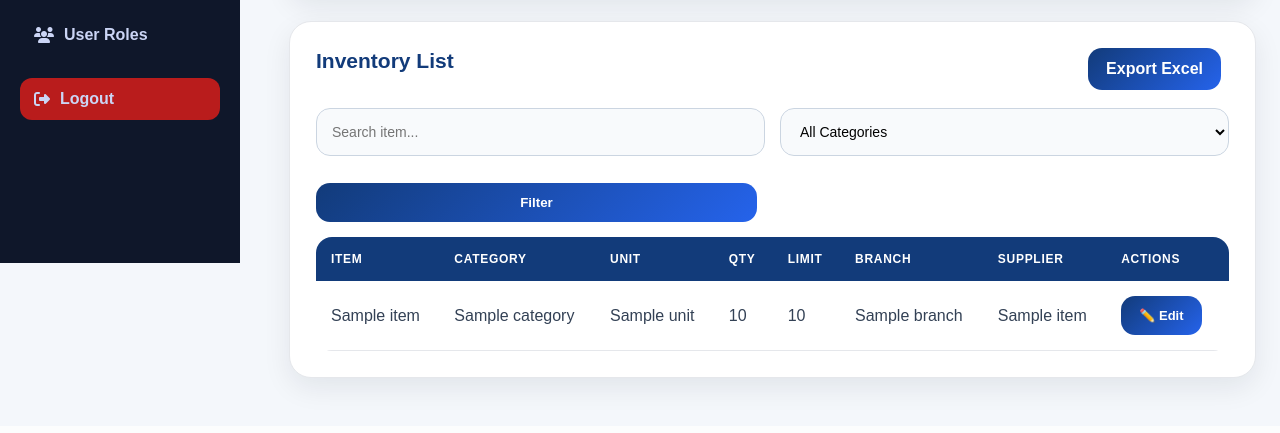
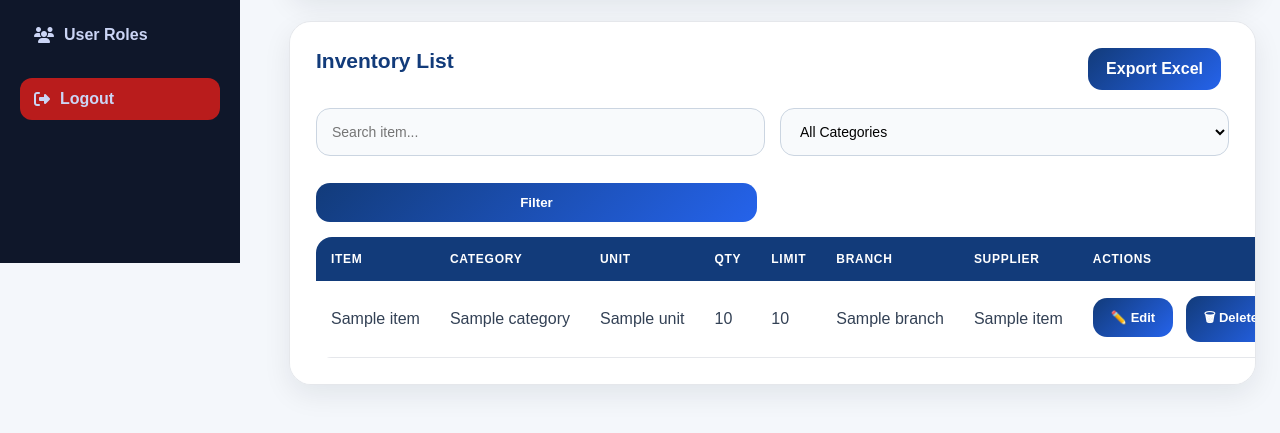
Before and after one commit to hamotk1010-cloud/icmpc-inventory-system, a Flask app: page /items in a window 1280 px wide. Shown: the part 537-970 px from the top of the page. Before the commit the page ends 934 px from the top, so only its background shows below. Run offline with Flask 3, Linux system fonts and the light colour scheme; a user stored in the database is signed in; tables that the repository leaves empty hold one stand-in row (values such as "Sample post"); a database or web service that is not in the repository returns one stand-in record (values such as "Sample title"); some libraries are stand-ins or nearby versions.

Commit message:
Add delete item and supplier feature (admin only)

```diff
--- a/app.py
+++ b/app.py
@@ -545,7 +545,9 @@ def items():
 
     conn = get_db_connection()
 
+    # =============================
     # ADD ITEM
+    # =============================
     if request.method == "POST":
         execute(conn, """
             INSERT INTO items
@@ -567,7 +569,9 @@ def items():
         flash("Item added successfully.", "success")
         return redirect(url_for("items"))
 
-    # FILTER
+    # =============================
+    # FILTER LOGIC (FIXED)
+    # =============================
     search = request.args.get("search", "")
     category = request.args.get("category", "")
 
@@ -580,10 +584,20 @@ def items():
 
     params = []
 
+    # branch filter
+    role = session.get("role")
+    branch = session.get("branch")
+
+    if role == "branch_manager" and branch:
+        query += " AND items.branch = ?"
+        params.append(branch)
+
+    # search filter
     if search:
         query += " AND items.item_name LIKE ?"
         params.append(f"%{search}%")
 
+    # category filter
     if category:
         query += " AND items.category = ?"
         params.append(category)
@@ -592,9 +606,7 @@ def items():
 
     item_list = fetchall(conn, query, tuple(params))
 
-    # ✅ IMPORTANT: GET ALL SUPPLIERS (WITH CATEGORY)
     supplier_list = fetchall(conn, "SELECT * FROM suppliers ORDER BY name ASC")
-
     conn.close()
 
     return render_template(
@@ -602,6 +614,61 @@ def items():
         items=item_list,
         suppliers=supplier_list
     )
+
+# =============================
+# DELETE ITEM
+# =============================
+@app.route("/items/delete/<int:item_id>", methods=["POST"])
+def delete_item(item_id):
+    check = require_login()
+    if check:
+        return check
+
+    if session.get("role") != "admin":
+        flash("Admin access only.", "danger")
+        return redirect(url_for("items"))
+
+    conn = get_db_connection()
+
+    # delete related stock transactions (avoid FK issues)
+    execute(conn, "DELETE FROM stock_transactions WHERE item_id = ?", (item_id,))
+
+    # delete the item
+    execute(conn, "DELETE FROM items WHERE id = ?", (item_id,))
+
+    conn.commit()
+    conn.close()
+
+    flash("Item deleted successfully.", "success")
+    return redirect(url_for("items"))
+
+
+# =============================
+# DELETE SUPPLIER
+# =============================
+@app.route("/suppliers/delete/<int:supplier_id>", methods=["POST"])
+def delete_supplier(supplier_id):
+    check = require_login()
+    if check:
+        return check
+
+    if session.get("role") != "admin":
+        flash("Admin access only.", "danger")
+        return redirect(url_for("suppliers"))
+
+    conn = get_db_connection()
+
+    # remove supplier reference from items first
+    execute(conn, "UPDATE items SET supplier_id = NULL WHERE supplier_id = ?", (supplier_id,))
+
+    # delete supplier
+    execute(conn, "DELETE FROM suppliers WHERE id = ?", (supplier_id,))
+
+    conn.commit()
+    conn.close()
+
+    flash("Supplier deleted successfully.", "success")
+    return redirect(url_for("suppliers"))
 
 
 @app.route("/stock-in", methods=["GET", "POST"])
--- a/templates/items.html
+++ b/templates/items.html
@@ -93,10 +93,16 @@
                 <td>{{ item.branch }}</td>
                 <td>{{ item.supplier_name or "N/A" }}</td>
                 <td>
-                    {% if session.get("role") == "admin" %}
-                    <a href="{{ url_for('edit_item', item_id=item.id) }}" class="btn-small">✏️ Edit</a>
-                    {% endif %}
-                </td>
+    {% if session.get("role") == "admin" %}
+        <a href="{{ url_for('edit_item', item_id=item.id) }}" class="btn-small">✏️ Edit</a>
+
+        <form method="POST" action="{{ url_for('delete_item', item_id=item.id) }}" style="display:inline;">
+            <button type="submit" class="btn-small" onclick="return confirm('Delete this item?')">
+                🗑 Delete
+            </button>
+        </form>
+    {% endif %}
+</td>
             </tr>
         {% else %}
             <tr><td colspan="8">No items yet.</td></tr>
```
Also changed, not shown: templates/suppliers.html (+10 -6 lines), inventory.db.
